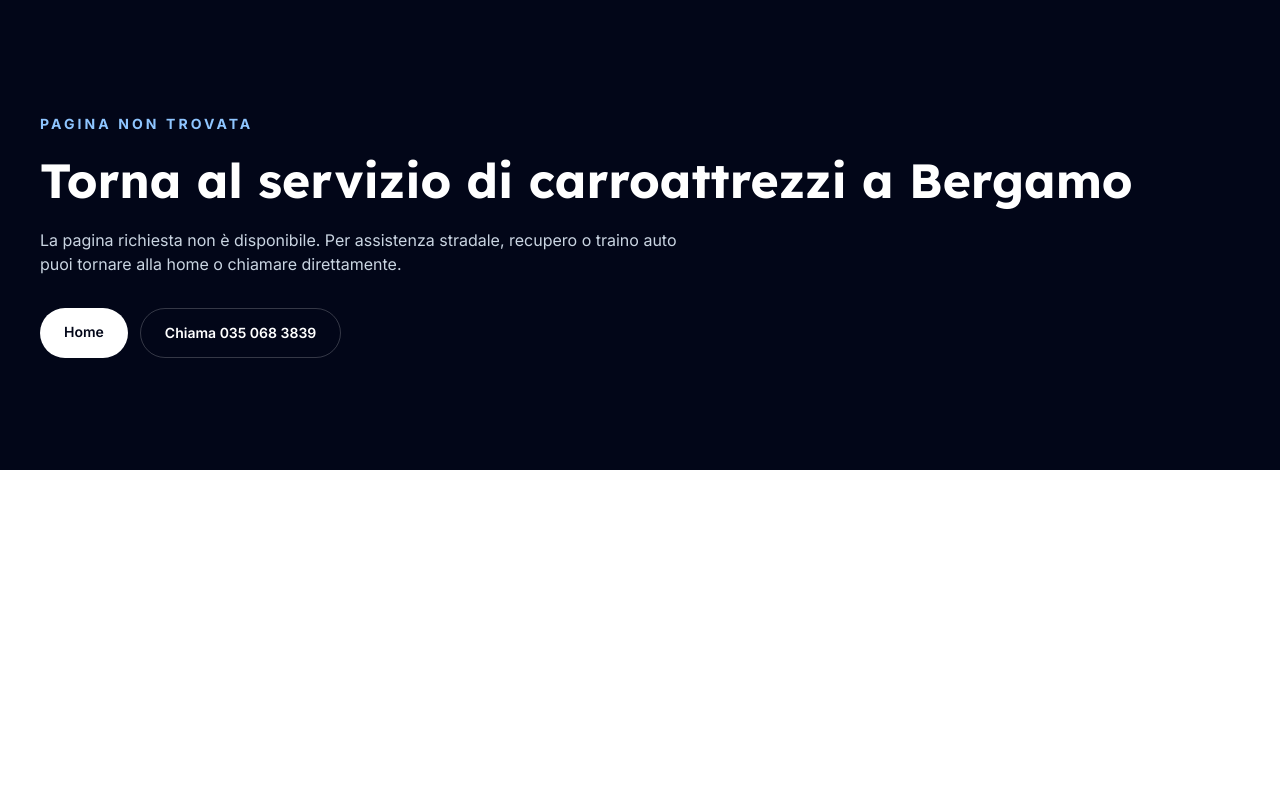
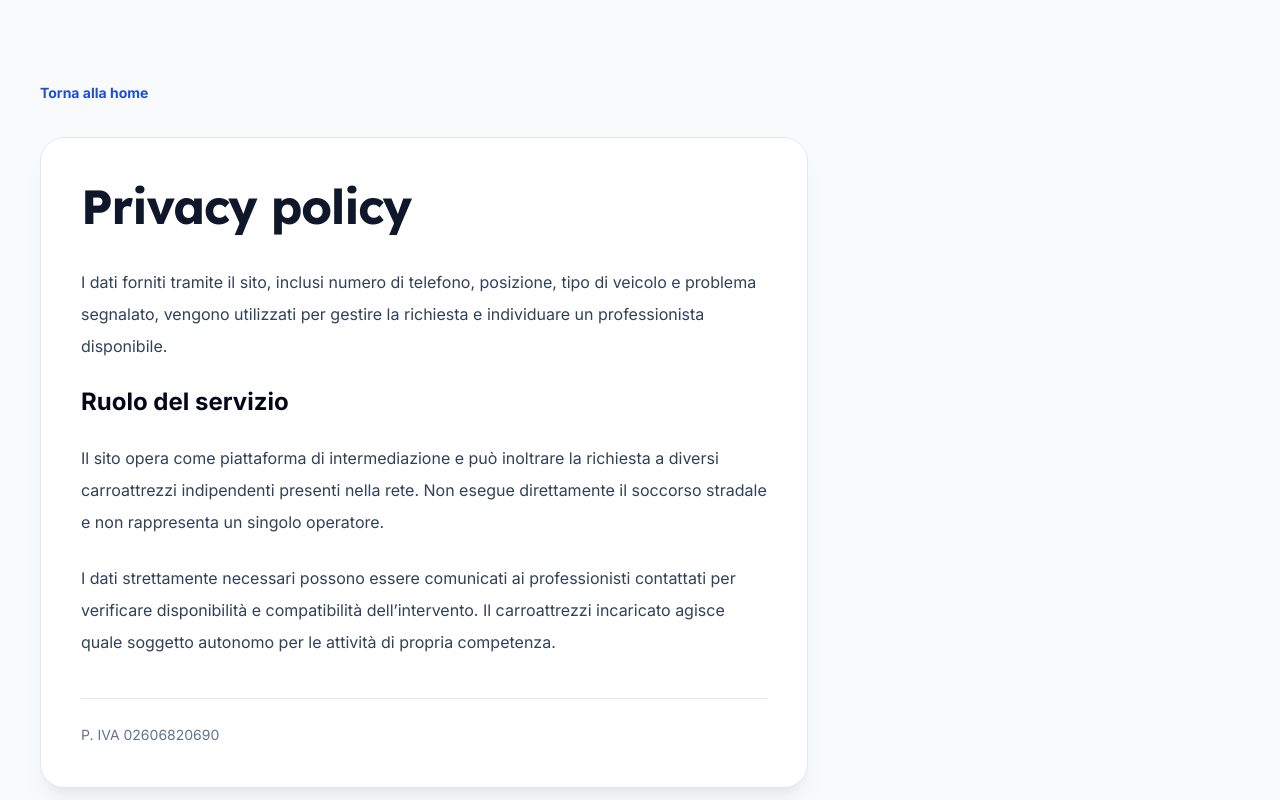
Before and after one commit to alessio-aesthetic/carroattrezzibergamo24ore.it, a Next.js app: page /privacy in a window 1280 px wide. Before the commit this address had no page. Built offline with nearby package versions, Linux system fonts and the light colour scheme.

Commit message:
Add intermediary disclosure and legal details

```diff
--- a/src/app/landing/page.tsx
+++ b/src/app/landing/page.tsx
@@ -22,7 +22,7 @@ export default function LandingPage() {
     url: `https://${site.domain}/landing/`,
     telephone: site.tel,
     email: site.email,
-    address: site.address,
+    vatID: site.vatNumber,
     areaServed: ['Bergamo', 'Bergamo e provincia'],
     openingHours: 'Mo-Su 00:00-23:59',
     image: `https://${site.domain}/images/logo-bergamo-24ore.png`,
--- a/src/app/layout.tsx
+++ b/src/app/layout.tsx
@@ -50,7 +50,7 @@ export default function RootLayout({
     url: `https://${site.domain}`,
     telephone: site.tel,
     email: site.email,
-    address: site.address,
+    vatID: site.vatNumber,
     areaServed: site.city,
     image: `https://${site.domain}/images/hero-bergamo.webp`,
   }
--- a/src/app/page.tsx
+++ b/src/app/page.tsx
@@ -441,16 +441,25 @@ function Footer() {
         <div>
           <Brand />
           <p className="mt-5 text-sm leading-6 text-slate-300">
-            Soccorso stradale, traino e trasporto veicoli per Bergamo e
-            provincia.
+            Il sito mette in contatto chi necessita di assistenza con diversi
+            carroattrezzi indipendenti disponibili nella rete. Operiamo come
+            intermediario e non come singolo carroattrezzi.
           </p>
         </div>
         <div>
           <p className="font-bold">Contatti</p>
           <div className="mt-4 space-y-2 text-sm text-slate-300">
-            <p>{site.address}</p>
+            <p>P. IVA {site.vatNumber}</p>
             <p>{site.phone}</p>
             <p>{site.email}</p>
+            <div className="pt-2">
+              <Link href="/privacy/" className="block hover:text-white">
+                Privacy policy
+              </Link>
+              <Link href="/termini/" className="mt-2 block hover:text-white">
+                Termini e condizioni
+              </Link>
+            </div>
           </div>
         </div>
         <div>
--- /dev/null
+++ b/src/app/privacy/page.tsx
@@ -0,0 +1,33 @@
+import { type Metadata } from 'next'
+
+import { LegalPage } from '@/components/LegalPage'
+
+export const metadata: Metadata = {
+  title: 'Privacy policy',
+  robots: { index: false, follow: true },
+}
+
+export default function PrivacyPage() {
+  return (
+    <LegalPage title="Privacy policy">
+      <p>
+        I dati forniti tramite il sito, inclusi numero di telefono, posizione,
+        tipo di veicolo e problema segnalato, vengono utilizzati per gestire la
+        richiesta e individuare un professionista disponibile.
+      </p>
+      <h2 className="text-2xl font-bold text-slate-950">Ruolo del servizio</h2>
+      <p>
+        Il sito opera come piattaforma di intermediazione e può inoltrare la
+        richiesta a diversi carroattrezzi indipendenti presenti nella rete. Non
+        esegue direttamente il soccorso stradale e non rappresenta un singolo
+        operatore.
+      </p>
+      <p>
+        I dati strettamente necessari possono essere comunicati ai
+        professionisti contattati per verificare disponibilità e compatibilità
+        dell’intervento. Il carroattrezzi incaricato agisce quale soggetto
+        autonomo per le attività di propria competenza.
+      </p>
+    </LegalPage>
+  )
+}
--- a/src/app/richiesta-bergamo/page.tsx
+++ b/src/app/richiesta-bergamo/page.tsx
@@ -26,7 +26,7 @@ export default function RichiestaBergamoPage() {
     url: `https://${site.domain}/richiesta-bergamo`,
     telephone: site.tel,
     email: site.email,
-    address: site.address,
+    vatID: site.vatNumber,
     areaServed: ['Bergamo', 'Bergamo e provincia'],
     openingHours: 'Mo-Su 00:00-23:59',
     image: `https://${site.domain}/images/logo-bergamo-24ore.png`,
--- a/src/app/servizi/[slug]/page.tsx
+++ b/src/app/servizi/[slug]/page.tsx
@@ -36,7 +36,7 @@ export default function ServicePage({ params }: { params: { slug: string } }) {
       '@type': 'AutomotiveBusiness',
       name: site.name,
       telephone: site.tel,
-      address: site.address,
+      vatID: site.vatNumber,
     },
     areaServed: site.city,
     url: `https://${site.domain}/servizi/${service.slug}/`,
--- /dev/null
+++ b/src/app/termini/page.tsx
@@ -0,0 +1,35 @@
+import { type Metadata } from 'next'
+
+import { LegalPage } from '@/components/LegalPage'
+
+export const metadata: Metadata = {
+  title: 'Termini e condizioni',
+  robots: { index: false, follow: true },
+}
+
+export default function TermsPage() {
+  return (
+    <LegalPage title="Termini e condizioni">
+      <h2 className="text-2xl font-bold text-slate-950">Servizio di intermediazione</h2>
+      <p>
+        Il sito raccoglie la richiesta dell’utente e la trasmette a uno o più
+        carroattrezzi indipendenti potenzialmente disponibili. Non svolge
+        direttamente attività di traino, recupero, riparazione o trasporto e
+        non opera come singola impresa di soccorso stradale.
+      </p>
+      <h2 className="text-2xl font-bold text-slate-950">Responsabilità dell’intervento</h2>
+      <p>
+        Preventivo, accettazione dell’incarico, tempi di arrivo, modalità
+        operative, custodia del veicolo, trasporto ed esecuzione del servizio
+        sono concordati con il carroattrezzi incaricato e restano sotto la sua
+        responsabilità professionale. L’utente è invitato a verificare prezzo e
+        condizioni prima di autorizzare l’intervento.
+      </p>
+      <p>
+        Nei limiti consentiti dalla legge, la piattaforma non risponde di
+        ritardi, indisponibilità, danni o inadempimenti riconducibili al
+        professionista indipendente che esegue il servizio.
+      </p>
+    </LegalPage>
+  )
+}
--- /dev/null
+++ b/src/components/LegalPage.tsx
@@ -0,0 +1,33 @@
+import Link from 'next/link'
+
+import { Container } from '@/components/Container'
+import { site } from '@/data/site'
+
+export function LegalPage({
+  title,
+  children,
+}: {
+  title: string
+  children: React.ReactNode
+}) {
+  return (
+    <main className="min-h-screen bg-slate-50 py-12 text-slate-900 sm:py-20">
+      <Container>
+        <Link href="/" className="text-sm font-bold text-[#1D4ED8]">
+          Torna alla home
+        </Link>
+        <div className="mt-8 max-w-3xl rounded-3xl border border-slate-200 bg-white p-7 shadow-xl shadow-slate-950/5 sm:p-10">
+          <h1 className="font-display text-4xl font-bold tracking-tight sm:text-5xl">
+            {title}
+          </h1>
+          <div className="mt-8 space-y-6 text-base leading-8 text-slate-700">
+            {children}
+          </div>
+          <p className="mt-10 border-t border-slate-200 pt-6 text-sm text-slate-500">
+            P. IVA {site.vatNumber}
+          </p>
+        </div>
+      </Container>
+    </main>
+  )
+}
--- a/src/data/site.ts
+++ b/src/data/site.ts
@@ -6,7 +6,7 @@ export const site = {
   tel: '+390350683839',
   whatsapp: '390350683839',
   email: 'assistenza@carroattrezzibergamo24ore.it',
-  address: 'Via Carlo Serassi, 15 - 24125 Bergamo BG',
+  vatNumber: '02606820690',
   title: 'Carroattrezzi a Bergamo 24H',
   description:
     'Carroattrezzi a Bergamo per soccorso stradale, traino auto, moto e furgoni. Assistenza rapida, chiara e disponibile 24 ore.',
```
